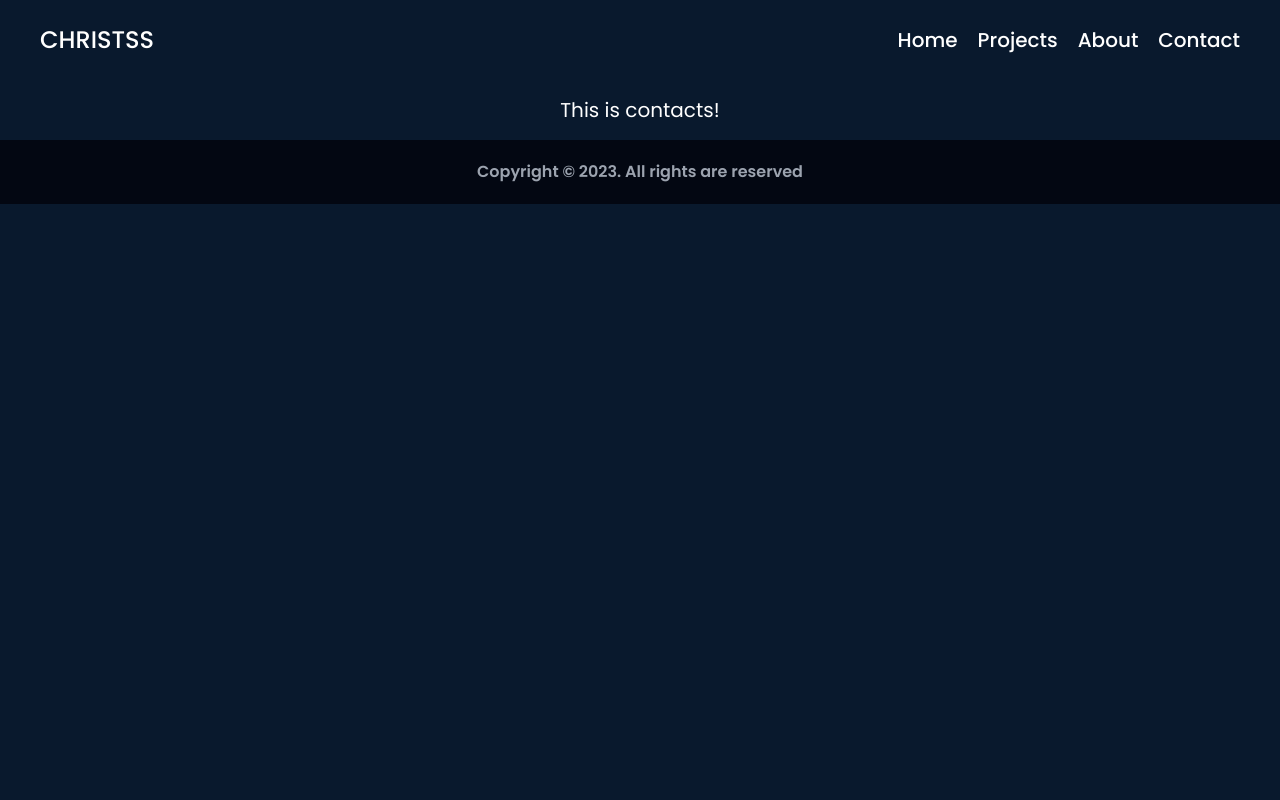
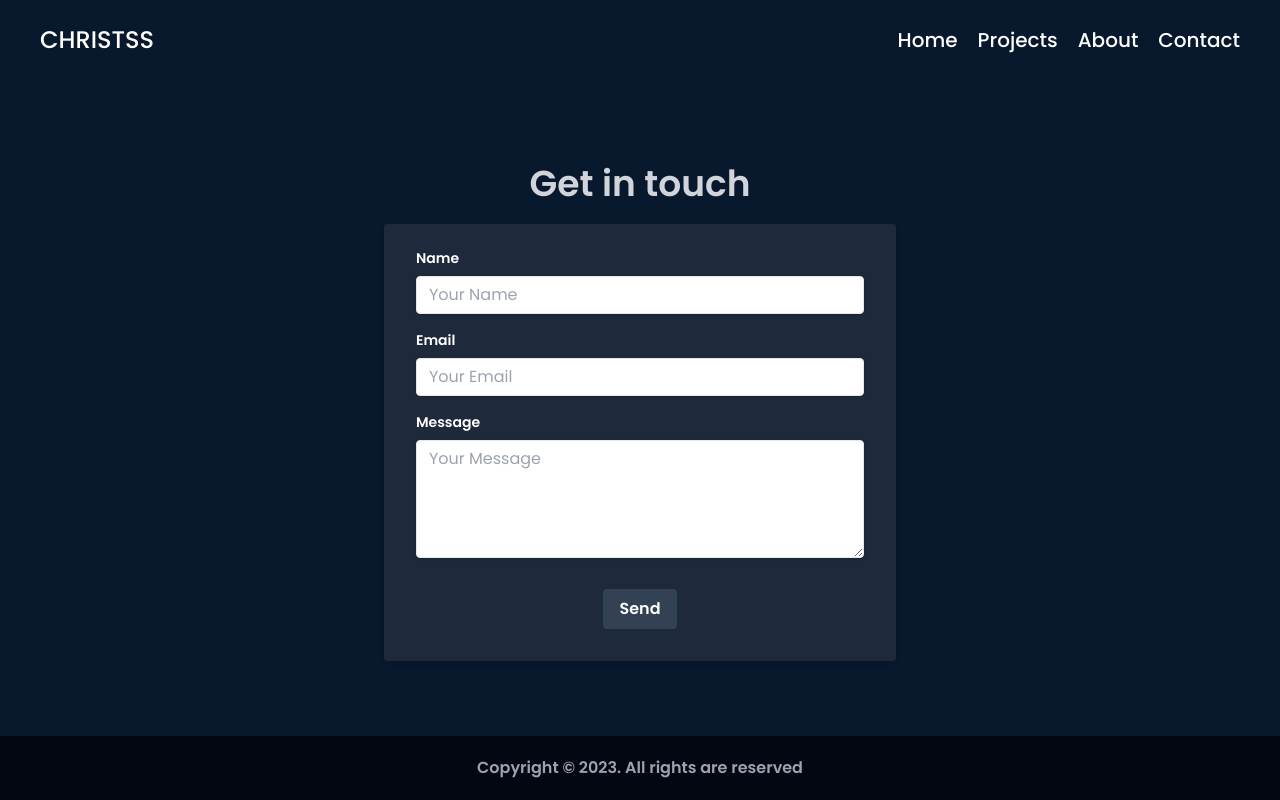
Before and after one commit to kurays015/portfolio1.0, a React (Vite) app: page /contact in a window 1280 px wide. Built offline with nearby package versions, Linux system fonts and the light colour scheme.

Commit message:
add contact and about

```diff
--- a/src/ProjectsData.jsx
+++ b/src/ProjectsData.jsx
@@ -15,6 +15,12 @@ export const myProjectsData = [
       "PokéApp is your ultimate Pokédex companion. Explore the Pokémon universe, search for your favorite creatures across different generations, apply filters by type, and challenge yourself with a fun guessing game. Become a true Pokémon Master with PokéApp.",
     projectTitle: "PokéApp",
     projectImg: PokeApp,
+    techStack: [
+      { name: "HTML" },
+      { name: "CSS" },
+      { name: "JavaScript" },
+      { name: "ReactJS" },
+    ],
   },
 
   {
@@ -27,6 +33,7 @@ export const myProjectsData = [
       "MovieFlix is an immersive movie discovery app powered by the TMDb API. Explore a vast library of upcoming movies, read detailed synopsis, and watch thrilling trailers. Dive into the world of cinema with MovieFlix.",
     projectTitle: "MovieFlix",
     projectImg: MovieFlix,
+    techStack: [{ name: "HTML" }, { name: "CSS" }, { name: "JavaScript" }],
   },
   {
     id: 3,
@@ -38,5 +45,6 @@ export const myProjectsData = [
       "AniMuah is your gateway to the anime world, powered by the MyAnimeList (MAL) API. Discover thousands of upcoming and ongoing anime series, dive into their intriguing trailers, and embark on unforgettable journeys with AniMuah. Explore, watch, and immerse yourself in the world of anime.",
     projectTitle: "AniMuah",
     projectImg: AniMuah,
+    techStack: [{ name: "HTML" }, { name: "CSS" }, { name: "JavaScript" }],
   },
 ];
--- a/src/components/ProjectContainer.jsx
+++ b/src/components/ProjectContainer.jsx
@@ -14,6 +14,7 @@ const ProjectContainer = () => {
             projectDescription,
             projectTitle,
             projectImg,
+            techStack,
           },
           index
         ) => (
@@ -23,7 +24,7 @@ const ProjectContainer = () => {
               index % 2 === 0 ? "justify-start" : "justify-end"
             }`}
           >
-            <div className="flex items-center h-400px bg-slate-800 rounded-2xl">
+            <div className="flex items-center h-400px bg-slate-800 rounded-2xl shadow-customShadow">
               <div className="m-4 w-400px">
                 <h1 className="text-3xl my-3 text-center font-bold">
                   {projectTitle}
@@ -31,7 +32,17 @@ const ProjectContainer = () => {
                 <p className="max-w-xl text-center text-lg text-gray-600 dark:text-gray-400">
                   {projectDescription}
                 </p>
-                <div className="flex gap-5 justify-center my-4">
+                <div className="flex gap-5 justify-center my-3">
+                  {techStack.map(({ name }, index) => (
+                    <div
+                      className="bg-slate-600 py-1 px-3 font-semibold rounded-md shadow-textStackShadow"
+                      key={index}
+                    >
+                      {name}
+                    </div>
+                  ))}
+                </div>
+                <div className="flex gap-5 justify-center">
                   <a
                     href={codeLink}
                     target="_blank"
--- a/src/index.css
+++ b/src/index.css
@@ -12,6 +12,7 @@
 body {
   background-color: #09192d;
 }
+
 /* custom style for hover effect */
 .pokeApp,
 .movieFlix,
--- a/src/pages/About.jsx
+++ b/src/pages/About.jsx
@@ -3,10 +3,38 @@ import Footer from "../components/Footer";
 const About = () => {
   return (
     <>
-      <div>
-        <h1 className="text-white text-xl text-center p-4">This is about!</h1>
+      <div className="mx-auto h-80vh flex flex-col justify-center max-w-5xl">
+        <div className="my-7">
+          <h1 className="text-gray-200 text-4xl font-semibold uppercase">
+            About me
+          </h1>
+          <hr />
+          <p className="text-gray-400 py-3 ">
+            Hi, I'm Christ Narvarte, a passionate, dedicated, and aspiring
+            Junior Frontend Developer with a love for coding and a knack for
+            creating innovative projects. As a Junior Developer, I am
+            continually inspired to explore and learn within the vast and
+            ever-evolving world of technology. My honed skills, shaped through
+            tremendous amount of effort and practice, fuel my journey towards
+            becoming a more proficient and effective coder.
+          </p>
+        </div>
+
+        <div>
+          <h1 className="text-gray-200 text-4xl font-semibold uppercase">
+            My Journey
+          </h1>
+          <hr />
+          <p className="text-gray-400 py-3">
+            My Journey as a developer began with a curiosity for turning ideas
+            into reality. This curiosity ignited my passion for coding and drove
+            me to dive headfirst into the world of web development. Since then,
+            I've been on an exciting learning adventure, soaking up knowledge
+            and constantly challenging myself to grow.
+          </p>
+        </div>
       </div>
-      <Footer />
+      <Footer isAbsolute={true} />
     </>
   );
 };
--- a/src/pages/Contact.jsx
+++ b/src/pages/Contact.jsx
@@ -3,12 +3,64 @@ import Footer from "../components/Footer";
 const Contact = () => {
   return (
     <>
-      <div>
-        <h1 className="text-white text-xl text-center p-4">
-          This is contacts!
+      <div className="py-16 max-w-lg mx-auto">
+        <h1 className=" text-gray-300 font-semibold text-4xl my-5 text-center">
+          Get in touch
         </h1>
+        <form class="bg-slate-800 shadow-md rounded px-8 pt-6 pb-8 mb-4">
+          <div class="mb-4">
+            <label
+              class="block text-white text-sm font-semibold mb-2"
+              for="name"
+            >
+              Name
+            </label>
+            <input
+              class="shadow appearance-none border rounded w-full py-2 px-3 leading-tight focus:outline-none focus:shadow-outline"
+              id="name"
+              type="text"
+              placeholder="Your Name"
+            />
+          </div>
+          <div class="mb-4">
+            <label
+              class="block text-white text-sm font-semibold mb-2"
+              for="email"
+            >
+              Email
+            </label>
+            <input
+              class="shadow appearance-none border rounded w-full py-2 px-3 leading-tight focus:outline-none focus:shadow-outline"
+              id="email"
+              type="email"
+              placeholder="Your Email"
+            />
+          </div>
+          <div class="mb-6">
+            <label
+              class="block text-white text-sm font-semibold mb-2"
+              for="message"
+            >
+              Message
+            </label>
+            <textarea
+              class="shadow appearance-none border rounded w-full py-2 px-3 leading-tight focus:outline-none focus:shadow-outline"
+              id="message"
+              rows="5"
+              placeholder="Your Message"
+            ></textarea>
+          </div>
+          <div class="flex items-center justify-center">
+            <button
+              class="bg-slate-700 hover:bg-slate-500 text-white font-semibold py-2 px-4 rounded focus:outline-none focus:shadow-outline"
+              type="button"
+            >
+              Send
+            </button>
+          </div>
+        </form>
       </div>
-      <Footer />
+      <Footer isAbsolute={true} />
     </>
   );
 };
--- a/tailwind.config.js
+++ b/tailwind.config.js
@@ -30,6 +30,12 @@ export default {
         "400px": "400px",
         "500px": "500px",
       },
+      boxShadow: {
+        customShadow:
+          "rgba(0, 0, 0, 0.1) 0px 0px 0px 2px, rgba(0, 0, 0, 0.3) 0px 4px 6px -1px, rgba(255, 255, 255, 0.04) 0px 1px 0px inset",
+        textStackShadow:
+          "rgba(0, 0, 0, 0.02) 0px 1px 3px 0px, rgba(27, 31, 35, 0.15) 0px 0px 0px 1px;",
+      },
     },
   },
   plugins: [],
```
